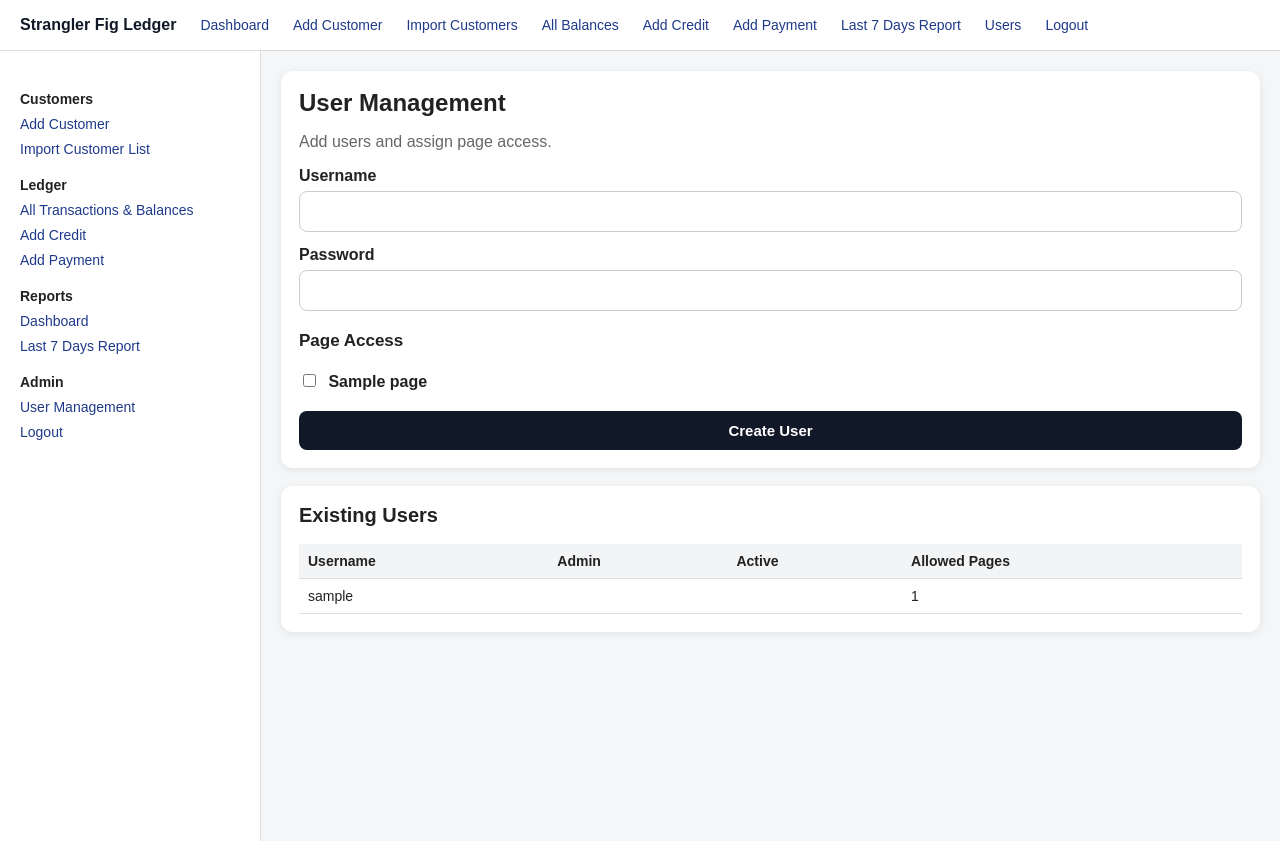
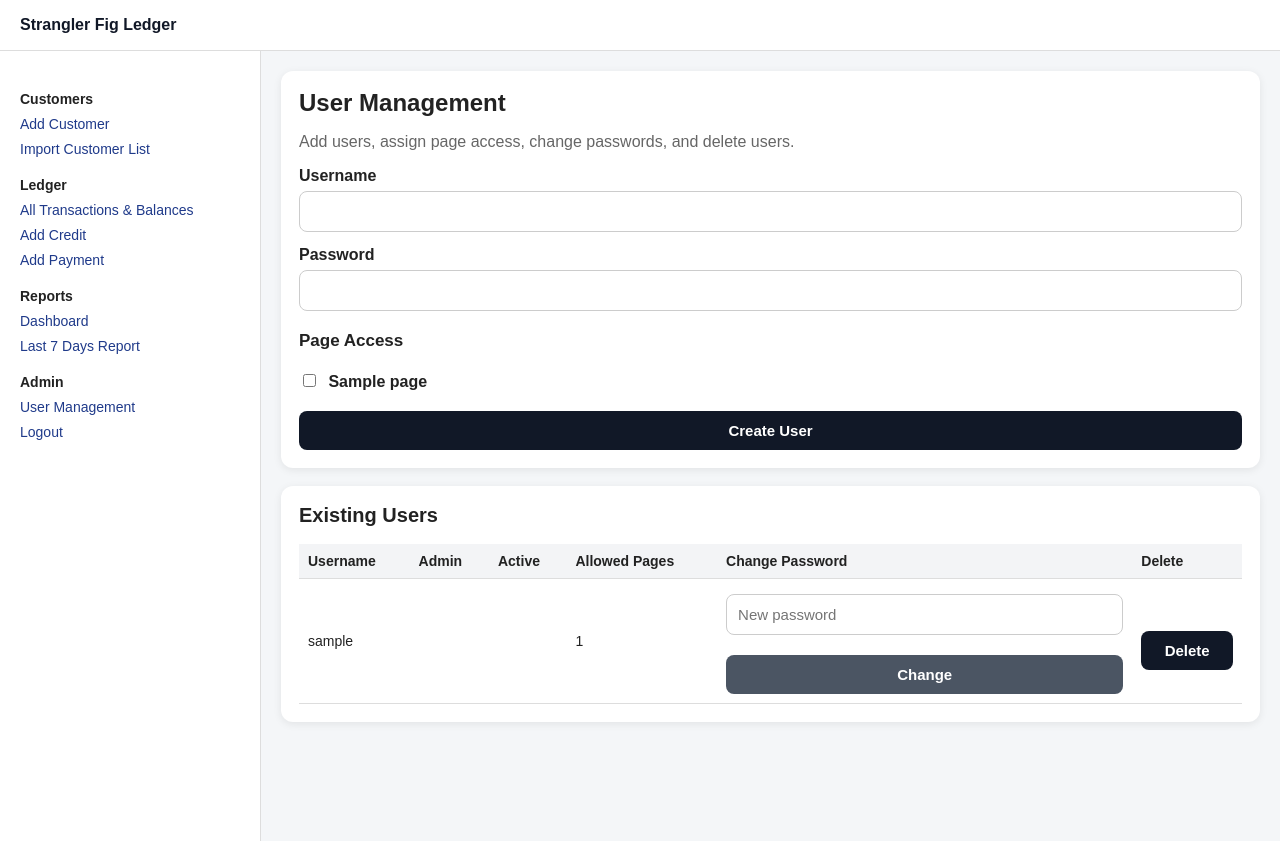
Before and after one commit to zakedge/sf1-receivables-ledger, a FastAPI app: template templates/users.html in a window 1280 px wide. Run offline with FastAPI, Linux system fonts and the light colour scheme; the template is opened without the code that fills it: most values are stand-ins (such as "Sample title", 1, 10 or a date in 2020).

Commit message:
Added Delete User and Password Functionality

```diff
--- a/src/api.py
+++ b/src/api.py
@@ -12,7 +12,9 @@ from src.aging import split_balances_by_age
 from src.auth import (
     PAGE_ACCESS_OPTIONS,
     authenticate_user,
+    change_user_password,
     create_user,
+    delete_user,
     load_users,
     user_has_access,
     users_exist,
@@ -316,12 +318,6 @@ def build_payment_page_context(
 ):
     areas = load_areas_from_config()
 
-    if not selected_area:
-        for area in areas:
-            if get_customer_options(customers, selected_area=area):
-                selected_area = area
-                break
-
     if not selected_area and areas:
         selected_area = areas[0]
 
@@ -329,18 +325,6 @@ def build_payment_page_context(
         customers,
         selected_area=selected_area,
     )
-
-    if not customer_options:
-        for area in areas:
-            area_customer_options = get_customer_options(
-                customers,
-                selected_area=area,
-            )
-
-            if area_customer_options:
-                selected_area = area
-                customer_options = area_customer_options
-                break
 
     if selected_customer_id not in customers:
         if customer_options:
@@ -350,11 +334,12 @@ def build_payment_page_context(
 
     selected_customer = customers.get(selected_customer_id)
 
-    if selected_customer:
+    if selected_customer and selected_customer.get("area", "") == selected_area:
         selected_customer_name = selected_customer.get("customer_name", "")
         selected_customer_area = selected_customer.get("area", "")
         selected_customer_credits = selected_customer.get("credits", [])
     else:
+        selected_customer_id = ""
         selected_customer_name = ""
         selected_customer_area = ""
         selected_customer_credits = []
@@ -663,6 +648,81 @@ def create_new_user(
     )
 
 
+@app.post("/users/delete", response_class=HTMLResponse)
+def delete_existing_user(
+    request: Request,
+    username: str = Form(...),
+):
+    access_response = require_page_access(request, "user_management")
+
+    if access_response:
+        return access_response
+
+    logged_in_user = get_logged_in_user(request)
+
+    if logged_in_user and logged_in_user["username"].lower() == username.lower():
+        return templates.TemplateResponse(
+            request,
+            "users.html",
+            {
+                "users": load_users(),
+                "page_options": PAGE_ACCESS_OPTIONS,
+                "message": None,
+                "errors": ["You cannot delete your own logged-in user."],
+            },
+        )
+
+    success, message = delete_user(username)
+
+    return templates.TemplateResponse(
+        request,
+        "users.html",
+        {
+            "users": load_users(),
+            "page_options": PAGE_ACCESS_OPTIONS,
+            "message": message if success else None,
+            "errors": None if success else [message],
+        },
+    )
+
+
+@app.post("/users/change-password", response_class=HTMLResponse)
+def change_existing_user_password(
+    request: Request,
+    username: str = Form(...),
+    new_password: str = Form(...),
+):
+    access_response = require_page_access(request, "user_management")
+
+    if access_response:
+        return access_response
+
+    if not new_password.strip():
+        return templates.TemplateResponse(
+            request,
+            "users.html",
+            {
+                "users": load_users(),
+                "page_options": PAGE_ACCESS_OPTIONS,
+                "message": None,
+                "errors": ["Password cannot be empty."],
+            },
+        )
+
+    success, message = change_user_password(username, new_password)
+
+    return templates.TemplateResponse(
+        request,
+        "users.html",
+        {
+            "users": load_users(),
+            "page_options": PAGE_ACCESS_OPTIONS,
+            "message": message if success else None,
+            "errors": None if success else [message],
+        },
+    )
+
+
 # -------------------------
 # App routes
 # -------------------------
@@ -943,7 +1003,7 @@ def add_credit(
     request: Request,
     customer_id: str = Form(...),
     credit_date: str = Form(...),
-    amount: float = Form(...),
+    amount: int = Form(...),
 ):
     access_response = require_page_access(request, "add_payment")
 
--- a/src/auth.py
+++ b/src/auth.py
@@ -128,3 +128,36 @@ def user_has_access(user, page_key):
         return True
 
     return page_key in user.get("allowed_pages", [])
+
+
+def delete_user(username):
+    users = load_users()
+
+    updated_users = [
+        user for user in users
+        if user["username"].lower() != username.lower()
+    ]
+
+    if len(updated_users) == len(users):
+        return False, "User not found"
+
+    save_users(updated_users)
+
+    return True, "User deleted successfully"
+
+
+def change_user_password(username, new_password):
+    users = load_users()
+
+    for user in users:
+        if user["username"].lower() == username.lower():
+            password_data = hash_password(new_password)
+
+            user["salt"] = password_data["salt"]
+            user["password_hash"] = password_data["password_hash"]
+
+            save_users(users)
+
+            return True, "Password changed successfully"
+
+    return False, "User not found"
--- a/templates/base.html
+++ b/templates/base.html
@@ -248,17 +248,7 @@
 
 <body>
     <div class="top-menu">
-        <div class="brand">Strangler Fig Ledger</div>
-
-        <a href="/">Dashboard</a>
-        <a href="/add-customer">Add Customer</a>
-        <a href="/import-customers">Import Customers</a>
-        <a href="/all-balances">All Balances</a>
-        <a href="/add-credit">Add Credit</a>
-        <a href="/add-payment">Add Payment</a>
-        <a href="/last-7-days-report">Last 7 Days Report</a>
-        <a href="/users">Users</a>
-        <a href="/logout">Logout</a>
+         <div class="brand">Strangler Fig Ledger</div>
     </div>
 
     <div class="layout">
--- a/templates/users.html
+++ b/templates/users.html
@@ -3,7 +3,7 @@
 {% block content %}
 <div class="card">
     <h1>User Management</h1>
-    <p class="subtitle">Add users and assign page access.</p>
+    <p class="subtitle">Add users, assign page access, change passwords, and delete users.</p>
 
     <form method="post" action="/users">
         <label>Username</label>
@@ -40,6 +40,8 @@
                 <th>Admin</th>
                 <th>Active</th>
                 <th>Allowed Pages</th>
+                <th>Change Password</th>
+                <th>Delete</th>
             </tr>
 
             {% for user in users %}
@@ -48,6 +50,34 @@
                     <td>{{ user.is_admin }}</td>
                     <td>{{ user.is_active }}</td>
                     <td>{{ user.allowed_pages }}</td>
+
+                    <td>
+                        <form method="post" action="/users/change-password">
+                            <input type="hidden" name="username" value="{{ user.username }}">
+                            <input
+                                type="password"
+                                name="new_password"
+                                placeholder="New password"
+                                required
+                            >
+                            <button type="submit" class="secondary-button">
+                                Change
+                            </button>
+                        </form>
+                    </td>
+
+                    <td>
+                        <form
+                            method="post"
+                            action="/users/delete"
+                            onsubmit="return confirm('Are you sure you want to delete this user?');"
+                        >
+                            <input type="hidden" name="username" value="{{ user.username }}">
+                            <button type="submit">
+                                Delete
+                            </button>
+                        </form>
+                    </td>
                 </tr>
             {% endfor %}
         </table>
```
Also changed, not shown: data/users.json (+0 -10 lines), templates/add_credit.html (+29 -9 lines), templates/add_payment.html (+29 -19 lines), data/areas.json (line endings or trailing spaces), data/customers.json (line endings or trailing spaces).
